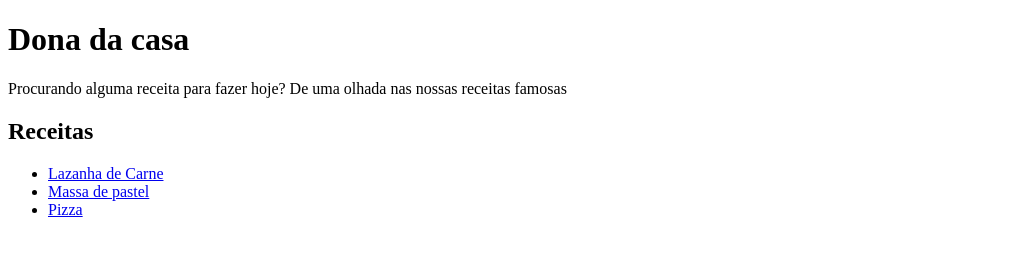
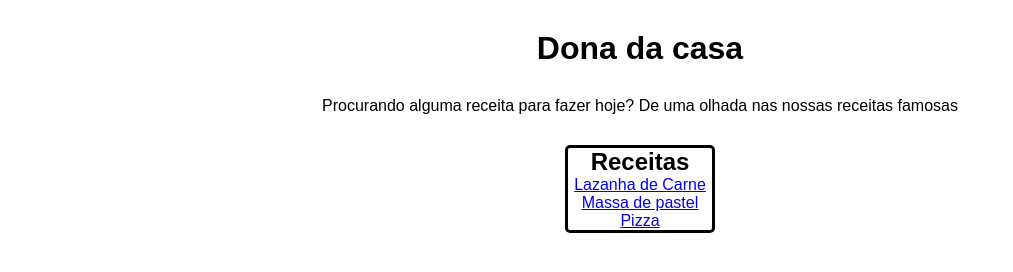
Before and after one commit to leonardoMulti/Projeto-Receitas, a plain HTML site: page src/index.html in a window 1280 px wide. Shown: the whole page, without its empty margins (0-1013 px from the left). Drawn offline with Linux system fonts and the light colour scheme.

Commit message:
colocando stylo

```diff
--- /dev/null
+++ b/src/css/style.css
@@ -0,0 +1,21 @@
+* {
+  padding: 0px;
+  margin: 0px;
+  box-sizing: border-box;
+  font-family: Arial, Helvetica, sans-serif;
+  list-style: none;
+}
+
+h1,
+p {
+  text-align: center;
+  margin: 30px 0px;
+}
+
+div {
+  margin: auto;
+  width: 150px;
+  border: 3px solid black;
+  border-radius: 5px;
+  text-align: center;
+}
--- a/src/index.html
+++ b/src/index.html
@@ -3,6 +3,7 @@
   <head>
     <meta charset="UTF-8" />
     <meta name="viewport" content="width=device-width, initial-scale=1.0" />
+    <link rel="stylesheet" href="css/style.css" />
     <title>🍲| Receitas</title>
   </head>
   <body>
```
